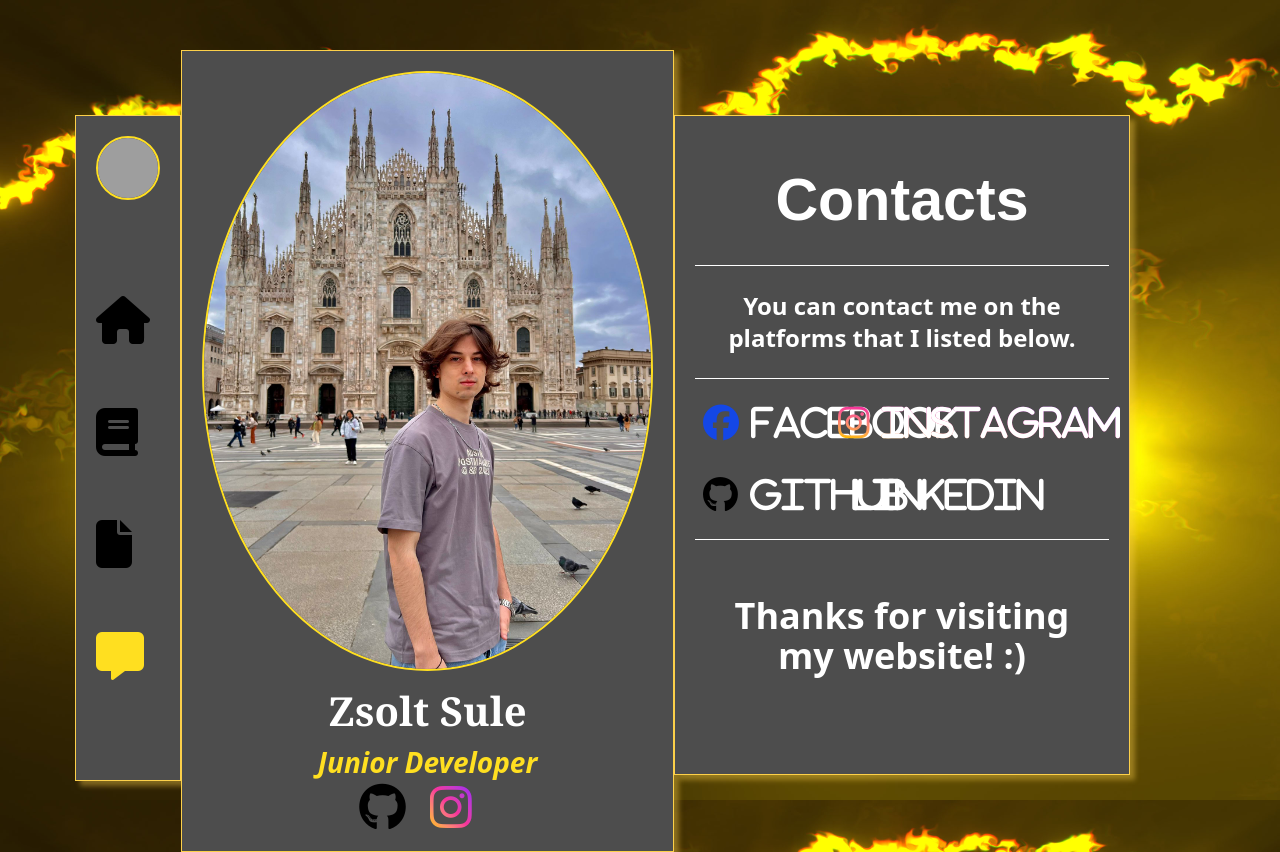
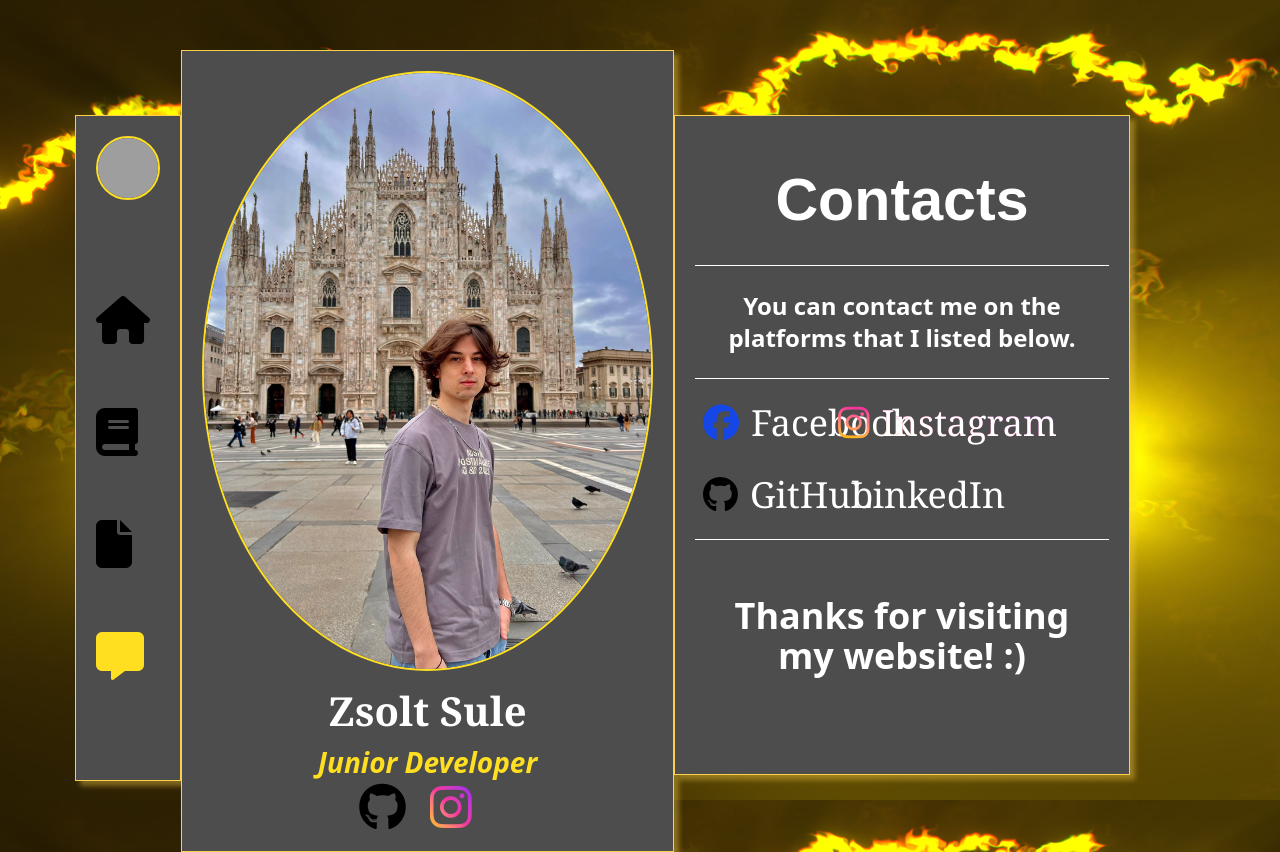
Before and after one commit to ZsoltSule/Personal-Portfolio-Website, a React (Vite) app: page /contacts in a window 1280 px wide. Built offline with nearby package versions, Linux system fonts and the light colour scheme; grey boxes are pictures that could not be loaded; some icons are missing.

Commit message:
I added a smooth transition animation between the website pages

```diff
--- a/package.json
+++ b/package.json
@@ -11,6 +11,7 @@
   },
   "dependencies": {
     "@tailwindcss/vite": "^4.1.14",
+    "framer-motion": "^12.23.24",
     "react": "^19.1.1",
     "react-dom": "^19.1.1",
     "react-router-dom": "^7.9.4",
--- a/src/App.jsx
+++ b/src/App.jsx
@@ -1,4 +1,5 @@
-import { BrowserRouter as Router, Routes, Route, Navigate } from "react-router-dom";
+import { BrowserRouter as Router, Routes, Route, Navigate, useLocation} from "react-router-dom";
+import { AnimatePresence, motion } from "framer-motion";
 import Card from './Card';
 import Home from './pages/Home';
 import Projects from './pages/Projects';
@@ -6,19 +7,36 @@ import ProjectDetails from './components/ProjectDetails';
 import Resume from './pages/Resume';
 import Contacts from './pages/Contacts';
 
-function App() {
+const PageTransition = ({children}) => (
+    <motion.div initial = {{opacity: 0, y: 20}}
+                animate = {{opacity: 1, y: 0}}
+                exit = {{opacity: 0, y: -20}}
+                transition = {{duration: 0.5, ease: "easeInOut"}}>{children}</motion.div>
+);
+
+function AnimatedRoutes() {
+    const location = useLocation();
+
     return (
-        <Router>
-            <Routes>
+        <AnimatePresence mode="wait">
+            <Routes location={location} key={location.pathname}>
                 <Route path="/" element={<Card />}>
-                    <Route index element={<Home />} />
-                    <Route path="projects" element={<Projects />} />
-                    <Route path="projects/:id" element={<ProjectDetails />} />
-                    <Route path="resume" element={<Resume />} />
-                    <Route path="contacts" element={<Contacts />} />
+                    <Route index element={<PageTransition><Home/></PageTransition>}/>
+                    <Route path="projects" element={<PageTransition><Projects/></PageTransition>}/>
+                    <Route path="projects/:id" element={<PageTransition><ProjectDetails/></PageTransition>}/>
+                    <Route path="resume" element={<PageTransition><Resume/></PageTransition>}/>
+                    <Route path="contacts" element={<PageTransition><Contacts/></PageTransition>}/>
                     <Route path="*" element={<Navigate to="/" />} />
                 </Route>
             </Routes>
+        </AnimatePresence>
+    );
+}
+
+function App() {
+    return (
+         <Router>
+            <AnimatedRoutes/>
         </Router>
     );
 }
--- a/src/pages/Contacts.jsx
+++ b/src/pages/Contacts.jsx
@@ -9,10 +9,10 @@ function Contacts(){
                 <p className="mb-4 mt-4 p-2 text-2xl font-semibold text-center">You can contact me on the platforms that I listed below.</p>
                 <hr></hr>
                 <div className="grid grid-cols-2 gap-8 mb-4 mt-4 mr-40 p-2 text-xl font-semibold text-center">
-                    <a href="https://www.facebook.com/zsolt.sule.14" target="_blank" rel="noopener noreferrer" className="text-4xl text-blue-700"><i className="fa-brands fa-facebook"><span className="text-white hover:text-yellow-300 ml-3">Facebook</span></i></a>
-                    <a href="https://www.instagram.com/zsolti_sule" target="_blank" rel="noopener noreferrer" className="text-4xl"><i className="fa-brands fa-instagram bg-gradient-to-tr from-yellow-400 via-pink-500 to-purple-600 bg-clip-text text-transparent transition-colors duration-300"><span className="text-white hover:text-yellow-300 ml-3">Instagram</span></i></a>
-                    <a href="https://github.com/ZsoltSule" target="_blank" rel="noopener noreferrer" className="text-4xl"><i className="fa-brands fa-github text-black"><span className="text-white hover:text-yellow-300 ml-3">GitHub</span></i></a>
-                    <a href="https://www.linkedin.com/in/sule-zsolt-5a3bb1357" target="_blank" rel="noopener noreferrer" className="text-4xl text-blue-700"><i className="fa-brands fa-square-linkedin"><span className="text-white hover:text-yellow-300 ml-3">LinkedIn</span></i></a>
+                    <a href="https://www.facebook.com/zsolt.sule.14" target="_blank" rel="noopener noreferrer" className="text-4xl text-blue-700"><i className="fa-brands fa-facebook"><span className="text-white hover:text-yellow-300 ml-3 font-serif">Facebook</span></i></a>
+                    <a href="https://www.instagram.com/zsolti_sule" target="_blank" rel="noopener noreferrer" className="text-4xl"><i className="fa-brands fa-instagram bg-gradient-to-tr from-yellow-400 via-pink-500 to-purple-600 bg-clip-text text-transparent transition-colors duration-300"><span className="text-white hover:text-yellow-300 ml-3 font-serif">Instagram</span></i></a>
+                    <a href="https://github.com/ZsoltSule" target="_blank" rel="noopener noreferrer" className="text-4xl"><i className="fa-brands fa-github text-black"><span className="text-white hover:text-yellow-300 ml-3 font-serif">GitHub</span></i></a>
+                    <a href="https://www.linkedin.com/in/sule-zsolt-5a3bb1357" target="_blank" rel="noopener noreferrer" className="text-4xl text-blue-700"><i className="fa-brands fa-square-linkedin"><span className="text-white hover:text-yellow-300 ml-3 font-serif">LinkedIn</span></i></a>
                 </div>
                 <hr></hr>
                 <p className="text-center p-2 mt-12 text-4xl font-bold">Thanks for visiting my website! :)</p>
```
Also changed, not shown: 1 other file (tests, documents, lock files or other folders).
